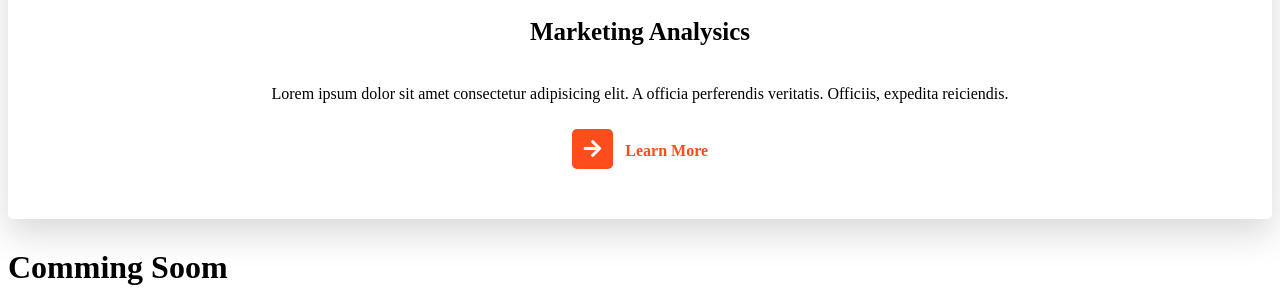
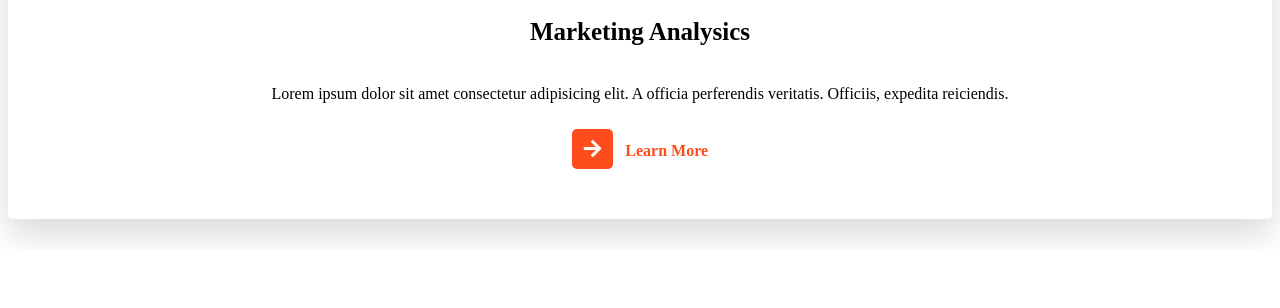
Before and after one commit to anisayser/agency, a website: page index.html in a window 1280 px wide. Shown: the part 3033-3341 px from the top of the page. After the commit the page ends 3282 px from the top, so only its background shows below. Drawn offline with nearby package versions, Linux system fonts and the light colour scheme; files whose address does not match are found by name.

```diff
--- a/index.html
+++ b/index.html
@@ -136,7 +136,5 @@
     </div>
 </section>
 
-<h1 class="text-center">Comming Soom</h1>
-
 </body>
 </html>
```
